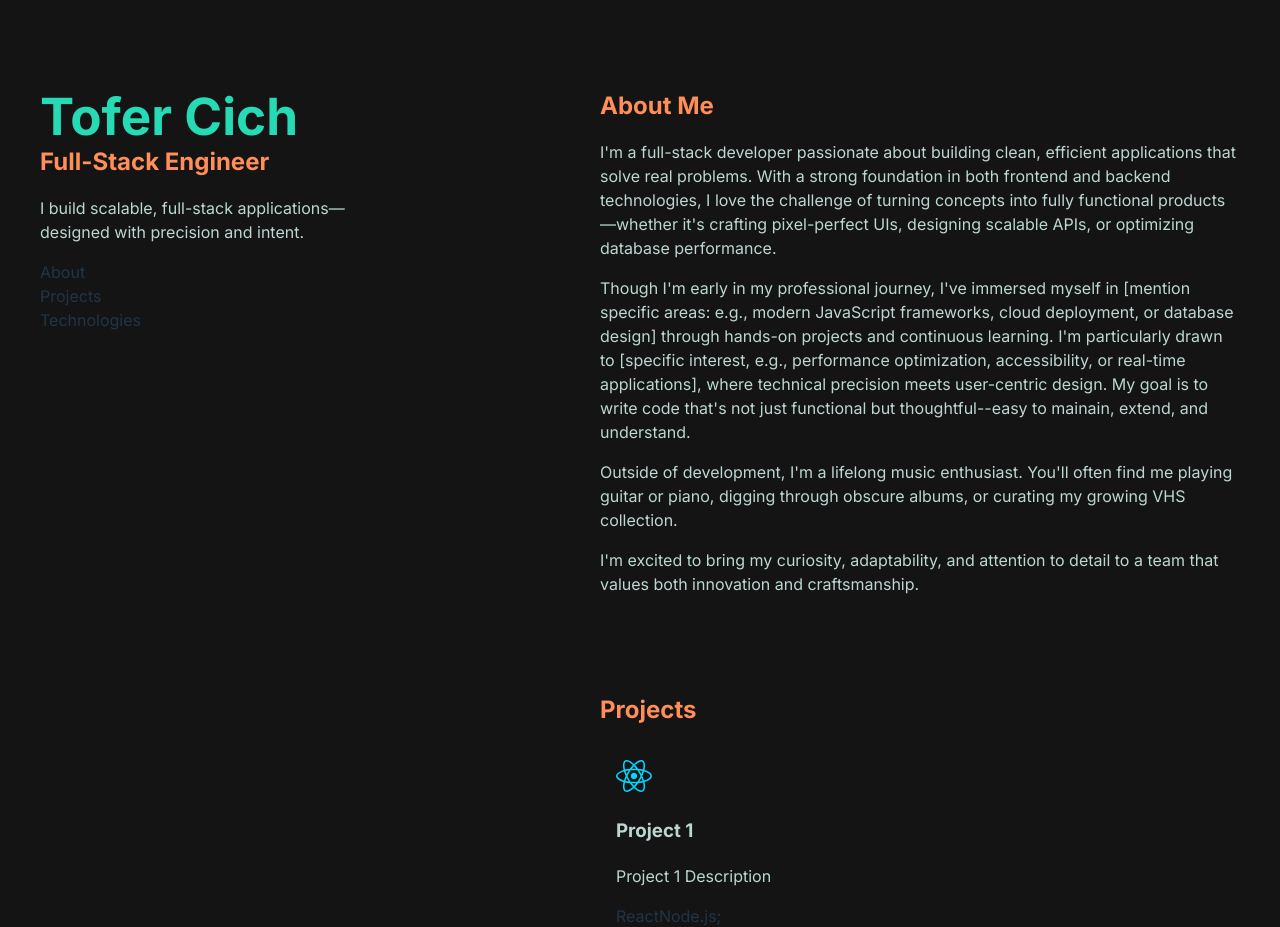
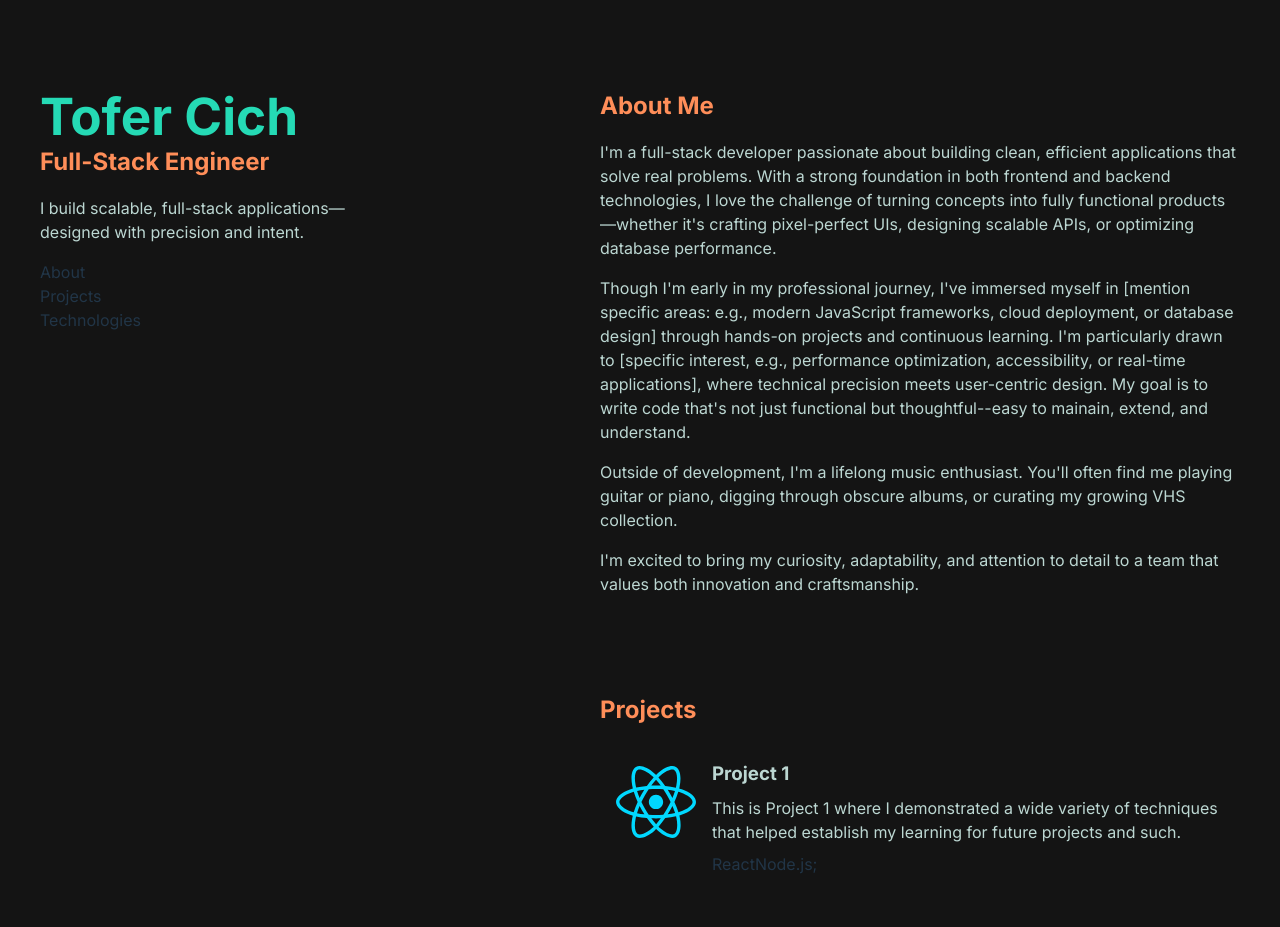
Before and after one commit to tofer-cich/portfolio-website, a React (Vite) app: page / in a window 1280 px wide. Shown: the top 927 px of the page. Built offline with nearby package versions, Linux system fonts and the light colour scheme; a web font is replaced by a local one.

Commit message:
Formatted ProjectCard sections layout
Cards need proper sections and spacing between for readability.

```diff
--- a/src/App.css
+++ b/src/App.css
@@ -83,7 +83,7 @@ li:hover::before {
 
 #screen {
   display: flex;
-  width: 100%; /* Take full available width */
+  /* width: 100%;  */
   max-width: 1200px;
   min-width: 700px;
   box-sizing: border-box;
@@ -128,9 +128,35 @@ main {
   box-sizing: border-box;
   padding: 1rem;
   border-radius: 5px;
+  display: flex;
+  gap: 1rem;
 }
 
 .project-card:hover {
   background-color: rgba(125, 159, 152, 15%);
   backdrop-filter: blur(20rem);
 }
+
+.project-card:hover h3 {
+  color: var(--myBlue);
+}
+
+.project-card-info > h3,
+.project-card-info > p,
+.project-card-info > .tech-bubbles {
+  margin: 0;
+}
+
+.project-card-info {
+  display: flex;
+  flex-direction: column;
+  gap: .5rem;
+}
+
+.project-card-img {
+  padding-top: .4rem;
+}
+
+.project-card-img img {
+  width: 5rem;
+}
--- a/src/App.jsx
+++ b/src/App.jsx
@@ -9,13 +9,21 @@ function App() {
     {
       img: react,
       title: 'Project 1',
-      description: 'Project 1 Description',
+      description: `
+        This is Project 1 where I demonstrated a wide variety of
+        techniques that helped establish my learning for future
+        projects and such.
+      `,
       techBubbles: ["React", "Node.js"],
     },
     {
       img: react,
       title: 'Project 2',
-      description: 'Project 2 Description',
+      description: `
+        This is Project 2 where I demonstrated a wide variety of
+        techniques that helped establish my learning for future
+        projects and such.
+      `,
       techBubbles: ["JavaScript", "Python"],
     },
   ];
--- a/src/components/ui/ProjectCard.jsx
+++ b/src/components/ui/ProjectCard.jsx
@@ -1,7 +1,10 @@
 function ProjectCard({ img, title, description, techBubbles }) {
     return (
         <div className="project-card">
+            <div className="project-card-img">
                 <img src={img} alt={title} />
+            </div>
+            <div className="project-card-info">
                 <h3>{title}</h3>
                 <p>{description}</p>
                 <div class="tech-bubbles">
@@ -10,6 +13,7 @@ function ProjectCard({ img, title, description, techBubbles }) {
                     ))};
                 </div>
             </div>
+        </div>
     );
 };
 
```
Lines whose indentation alone changed are shown as unchanged.
